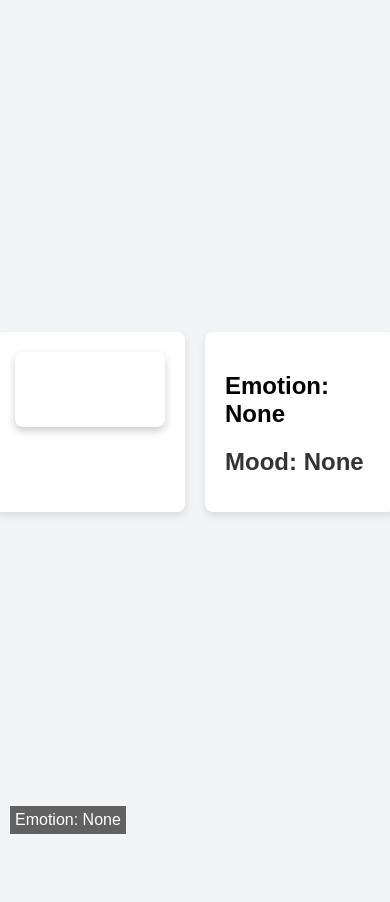
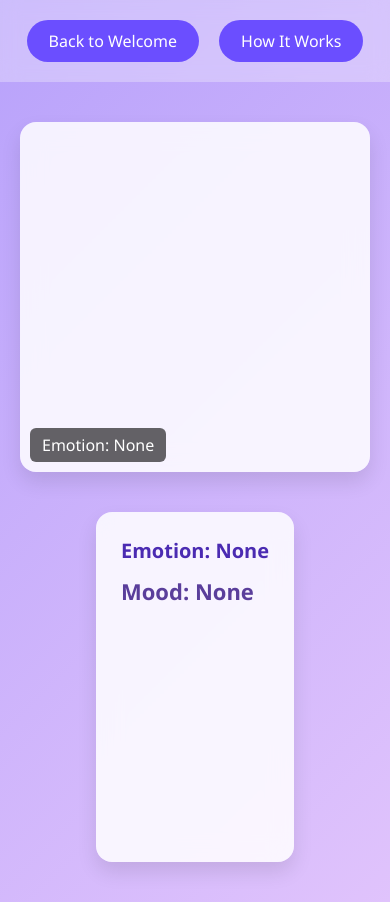
Before and after one commit to Bashguy/Moodsicer, a Django app: template frontend/templates/window_screen.html in a window 390 px wide. Before the commit the page ends 834 px from the top, so only its background shows below. Run offline with Django 3.2, Linux system fonts and the light colour scheme; the template is opened without the code that fills it, so the values that code supplies are empty.

Commit message:
finally my git worked

```diff
--- a/frontend/templates/window_screen.html
+++ b/frontend/templates/window_screen.html
@@ -1,127 +1,190 @@
 <!DOCTYPE html>
 <html lang="en">
 <head>
-  <meta charset="UTF-8">
-  <meta name="viewport" content="width=device-width, initial-scale=1.0">
+  <meta charset="UTF-8" />
+  <meta name="viewport" content="width=device-width, initial-scale=1.0"/>
   <title>Emotion Detection</title>
   <style>
-    /* Styles for layout and design */
+    html {
+  scroll-behavior: smooth;
+}
+
 body {
-      font-family: Arial, sans-serif;
+  font-family: 'Segoe UI', Tahoma, Geneva, Verdana, sans-serif;
   margin: 0;
   padding: 0;
-      background-color: #f3f4f6;
+  background: linear-gradient(135deg, #b8a2fb 0%, #e0c3fc 100%);
+  color: #333;
+  min-height: 100vh;
+}
+
+.top-nav {
   display: flex;
   justify-content: center;
-      align-items: center;
-      height: 100vh;
+  gap: 20px;
+  padding: 20px;
+  background-color: rgba(255, 255, 255, 0.3);
+  backdrop-filter: blur(10px);
+  position: sticky;
+  top: 0;
+  z-index: 100;
 }
+
 .container {
   display: flex;
-      gap: 20px;
+  flex-wrap: wrap;
+  justify-content: center;
+  padding: 40px 20px;
+  gap: 40px;
 }
-    .video-container, .song-suggestion {
-      background: white;
-      padding: 20px;
-      border-radius: 8px;
-      box-shadow: 0 4px 8px rgba(0, 0, 0, 0.1);
+
+.video-container,
+.song-suggestion {
+  background: rgba(255, 255, 255, 0.85);
+  backdrop-filter: blur(12px);
+  padding: 25px;
+  border-radius: 16px;
+  box-shadow: 0 10px 20px rgba(0, 0, 0, 0.1);
+  transition: transform 0.2s ease;
+  flex: 1 1 300px;
+  max-width: 600px;
 }
+
+.video-container:hover,
+.song-suggestion:hover {
+  transform: translateY(-5px);
+}
+
 .video-container video {
   width: 100%;
-      max-width: 600px;
-      border-radius: 8px;
-      box-shadow: 0 4px 8px rgba(0, 0, 0, 0.2);
+  border-radius: 12px;
 }
+
 .song-suggestion {
-      width: 300px;
+  max-width: 350px;
 }
+
 .mood-text {
-      font-size: 24px;
-      margin-top: 10px;
-      font-weight: bold;
-      color: #333;
+  font-size: 22px;
+  font-weight: 600;
+  margin: 12px 0;
+  color: #5a3e9b;
 }
+
 .song-list {
   list-style: none;
-      padding-left: 0;
+  padding: 0;
+  margin: 0;
 }
+
 .song-list li {
-      padding: 5px;
+  padding: 10px;
+  margin-bottom: 6px;
+  background-color: #f3f3f3;
+  border-radius: 8px;
+  transition: background-color 0.3s;
+  cursor: default;
+}
+
+.song-list li:hover {
+  background-color: #e4dfff;
+}
+
+.button {
+  background: #6b4eff;
+  color: white;
+  padding: 10px 22px;
+  border: none;
+  border-radius: 30px;
+  cursor: pointer;
   font-size: 16px;
-      color: #555;
+  transition: background 0.3s ease;
+  text-decoration: none;
 }
-    .button {
-      background-color: #3b82f6;
+
+.button:hover {
+  background: #5538d2;
+}
+
+#emotionOverlay {
+  position: absolute;
+  bottom: 10px;
+  left: 10px;
   color: white;
-      padding: 10px 20px;
-      border-radius: 25px;
-      border: none;
-      cursor: pointer;
-      transition: background-color 0.3s;
+  background-color: rgba(0, 0, 0, 0.6);
+  padding: 6px 12px;
+  border-radius: 6px;
+  font-size: 16px;
 }
-    .button:hover {
-      background-color: #2563eb;
+
+h2, #songTitle {
+  font-size: 20px;
+  color: #4b2bb2;
+  margin: 0;
 }
+
+@media (max-width: 768px) {
+  .container {
+    flex-direction: column;
+    align-items: center;
+  }
+}
+
   </style>
 </head>
 <body>
 
+  <div class="top-nav">
+    <a href="{% url 'welcome' %}" class="button">Back to Welcome</a>
+    <a href="{% url 'how_it_works' %}" class="button">How It Works</a>
+  </div>
+
   <div class="container">
-    <!-- Video Container -->
     <div class="video-container">
       <video id="videoElement" autoplay playsinline></video>
-      <div id="emotionText" style="position: absolute; bottom: 10px; left: 10px; color: white; background-color: rgba(0, 0, 0, 0.6); padding: 5px;">
-        Emotion: <span id="emotion">None</span>
-      </div>
+      <div id="emotionOverlay">Emotion: <span id="emotion">None</span></div>
     </div>
 
-    <!-- Song Suggestion -->
     <div class="song-suggestion">
       <h2 id="songTitle">Emotion: None</h2>
       <div id="moodText" class="mood-text">Mood: None</div>
-      <ul id="songList" class="song-list">
-        <!-- Songs will be dynamically added here -->
-      </ul>
+      <ul id="songList" class="song-list"></ul>
     </div>
   </div>
 
   <script>
-    // Video stream setup
     const video = document.getElementById('videoElement');
-    const emotionText = document.getElementById('emotion');
+    const emotionSpan = document.getElementById('emotion');
     const songTitle = document.getElementById('songTitle');
     const songList = document.getElementById('songList');
     const moodText = document.getElementById('moodText');
 
-    const happySongs = [
-      "Happy - Pharrell Williams",
-      "Can't Stop The Feeling! - Justin Timberlake",
-      "Uptown Funk - Mark Ronson ft. Bruno Mars",
-      "Walking on Sunshine - Katrina & The Waves",
-      "Good as Hell - Lizzo"
-    ];
+    const emotionToSongs = {
+      angry: ["Killing in the Name - Rage Against the Machine", "Break Stuff - Limp Bizkit", "Given Up - Linkin Park", "Duality - Slipknot", "Stronger - Kanye West"],
+      disgust: ["Just Like You - Three Days Grace", "Going Under - Evanescence", "Tourniquet - Marilyn Manson", "My Own Summer - Deftones", "People = Shit - Slipknot"],
+      fear: ["Mad World - Gary Jules", "Creep - Radiohead", "Lullabies - Yuna", "The Sound of Silence - Simon & Garfunkel", "Everybody’s Got to Learn Sometime - Beck"],
+      happy: ["Happy - Pharrell Williams", "Can't Stop The Feeling! - Justin Timberlake", "Uptown Funk - Mark Ronson ft. Bruno Mars", "Walking on Sunshine - Katrina & The Waves", "Good as Hell - Lizzo"],
+      neutral: ["Clocks - Coldplay", "Somewhere Only We Know - Keane", "Let Her Go - Passenger", "Photograph - Ed Sheeran", "Lost in Japan - Shawn Mendes"],
+      sad: ["Someone Like You - Adele", "Fix You - Coldplay", "Skinny Love - Bon Iver", "All I Want - Kodaline", "Let Her Go - Passenger"],
+      surprise: ["Viva La Vida - Coldplay", "Bohemian Rhapsody - Queen", "Electric Feel - MGMT", "Feel It Still - Portugal. The Man", "Pompeii - Bastille"]
+    };
 
-    const sadSongs = [
-      "Someone Like You - Adele",
-      "Let Her Go - Passenger",
-      "Fix You - Coldplay",
-      "All I Want - Kodaline",
-      "Skinny Love - Bon Iver"
-    ];
+    let currentMood = "";
 
-    // Initialize the webcam stream
     navigator.mediaDevices.getUserMedia({ video: true })
-      .then(function(stream) {
+      .then(stream => {
         video.srcObject = stream;
-        startEmotionDetection();  // Start emotion detection after the video stream is set
+        video.onloadedmetadata = () => {
+          video.play();
+          startEmotionDetection();
+        };
       })
-      .catch(function(err) {
-        console.log("Error: " + err);
-      });
+      .catch(err => console.log("Camera error:", err));
 
     function startEmotionDetection() {
-      setInterval(function() {
-        // Capture an image from the video feed
+      setInterval(() => {
+        if (video.videoWidth === 0 || video.videoHeight === 0) return;
+
         const canvas = document.createElement('canvas');
         canvas.width = video.videoWidth;
         canvas.height = video.videoHeight;
@@ -129,47 +192,66 @@
         ctx.drawImage(video, 0, 0, canvas.width, canvas.height);
         const imageData = canvas.toDataURL('image/jpeg');
 
-        // Send image data to FastAPI for emotion detection
-        fetch('http://127.0.0.1:8000/detect-emotion', {
+        fetch('http://127.0.0.1:5000/detect-emotion', {
           method: 'POST',
-          headers: {
-            'Content-Type': 'application/json',
-          },
+          headers: { 'Content-Type': 'application/json' },
           body: JSON.stringify({ image: imageData }),
         })
-        .then(response => response.json())
+        .then(res => res.json())
         .then(data => {
-          if (data.results && data.results.mood) {
-            const detectedEmotion = data.results.mood.toLowerCase();
-            updateMood(detectedEmotion);  // Update UI with the detected emotion
+          console.log("Backend response:", data);  // Debugging output
+          const results = data.results;
+          if (Array.isArray(results) && results.length > 0 && results[0].emotion) {
+            const detectedEmotion = results[0].emotion.toLowerCase();
+            updateMood(detectedEmotion);
+          } else {
+            updateMood("neutral");
           }
         })
-        .catch(error => {
-          console.error('Error detecting emotion:', error);
+        .catch(err => {
+          console.error('Detection error:', err);
+          updateMood("neutral");
         });
-      }, 1000);  // Send an image every second (adjust this interval as needed)
+      }, 1000);
     }
 
-    // Update mood and suggest songs
     function updateMood(mood) {
-      // Update the mood text dynamically
-      moodText.textContent = `Mood: ${mood.charAt(0).toUpperCase() + mood.slice(1)}`;
+  if (mood === currentMood) return;
+  currentMood = mood;
 
-      // Update the emotion display
-      emotionText.textContent = mood;
+  const capitalMood = capitalize(mood);
 
-      // Change the song title based on the mood
-      songTitle.textContent = `Emotion: ${mood.charAt(0).toUpperCase() + mood.slice(1)} Vibes`;
+  const emojiMap = {
+    angry: ["😡", "😠", "🤬"],
+    disgust: ["🤢", "🤮", "😒"],
+    fear: ["😨", "😰", "😱"],
+    happy: ["😄", "😁", "😆", "😊"],
+    neutral: ["😐", "😶", "🙂"],
+    sad: ["😢", "😭", "😞", "😔"],
+    surprise: ["😲", "😳", "🤯"]
+  };
 
-      // Suggest songs based on the detected mood
-      let songs = mood === 'happy' ? happySongs : sadSongs;
-      songList.innerHTML = ''; // Clear the existing songs
+  const emojis = emojiMap[mood] || ["❓"];
+  const emoji = emojis[Math.floor(Math.random() * emojis.length)];
+
+  moodText.textContent = `Mood: ${capitalMood} ${emoji}`;
+  emotionSpan.textContent = `${capitalMood} ${emoji}`;
+  songTitle.textContent = `Emotion: ${capitalMood} Vibes ${emoji}`;
+
+  const songs = emotionToSongs[mood] || ["No songs available for this mood."];
+  songList.innerHTML = '';
   songs.forEach(song => {
     const li = document.createElement('li');
     li.textContent = song;
     songList.appendChild(li);
   });
 }
+
+function capitalize(str) {
+  return str.charAt(0).toUpperCase() + str.slice(1);
+}
+
+
   </script>
 
 </body>
```
Lines whose indentation alone changed are shown as unchanged.
